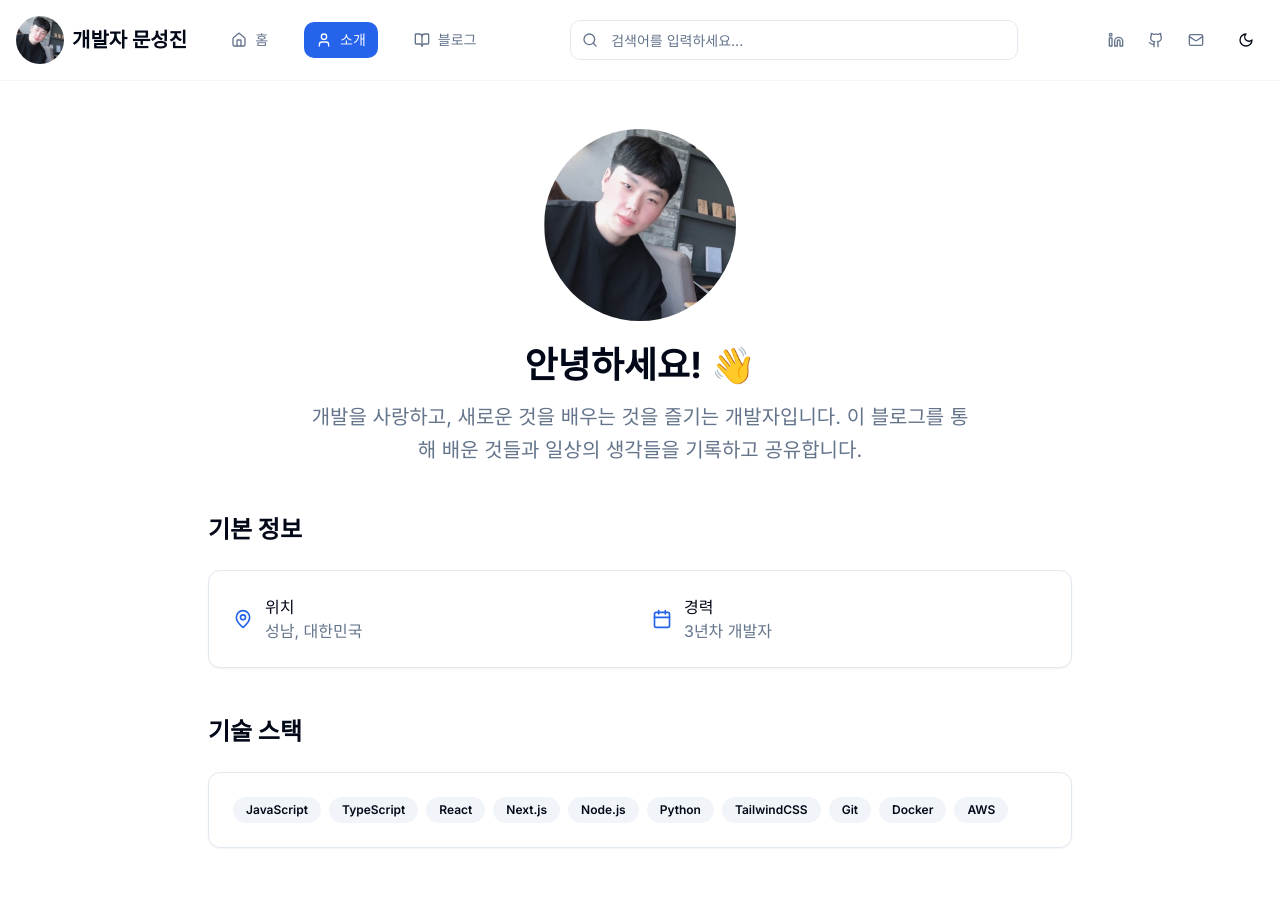
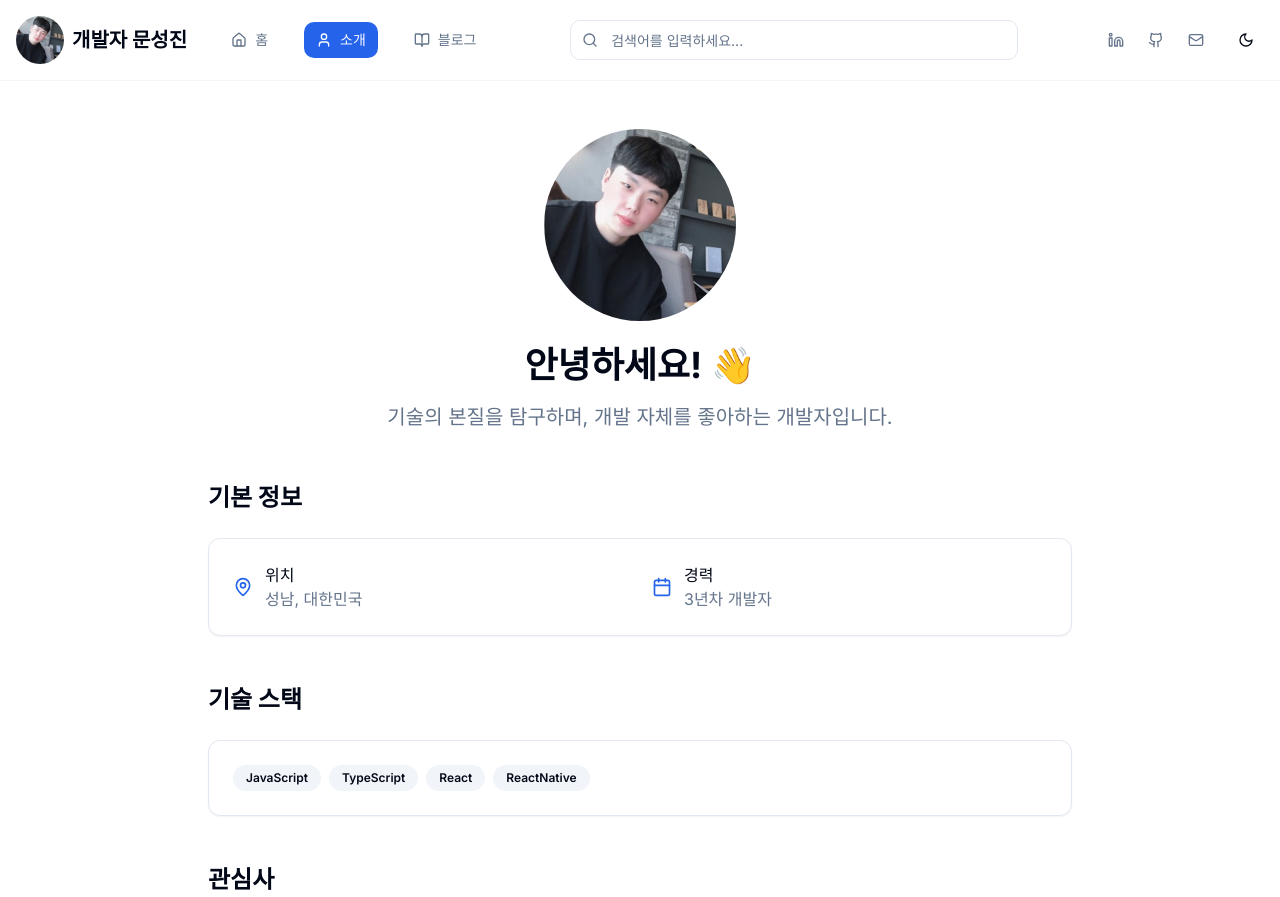
Before and after one commit to eggmun98/eggmun-blog, a Next.js app: page /about in a window 1280 px wide. Shown: the top 897 px of the page. Built offline with nearby package versions, Linux system fonts and the light colour scheme.

Commit message:
fix: about 페이지 - 문구 수정

```diff
--- a/app/about/page.tsx
+++ b/app/about/page.tsx
@@ -9,13 +9,7 @@ export default function AboutPage() {
     "JavaScript",
     "TypeScript",
     "React",
-    "Next.js",
-    "Node.js",
-    "Python",
-    "TailwindCSS",
-    "Git",
-    "Docker",
-    "AWS",
+    "ReactNative"
   ]
 
   const interests = [
@@ -44,8 +38,7 @@ export default function AboutPage() {
             </div>
             <h1 className="text-4xl font-bold text-foreground">안녕하세요! 👋</h1>
             <p className="text-xl text-muted-foreground max-w-2xl mx-auto leading-relaxed">
-              개발을 사랑하고, 새로운 것을 배우는 것을 즐기는 개발자입니다. 이 블로그를 통해 배운 것들과 일상의 생각들을
-              기록하고 공유합니다.
+            기술의 본질을 탐구하며, 개발 자체를 좋아하는 개발자입니다.
             </p>
           </section>
 
```
